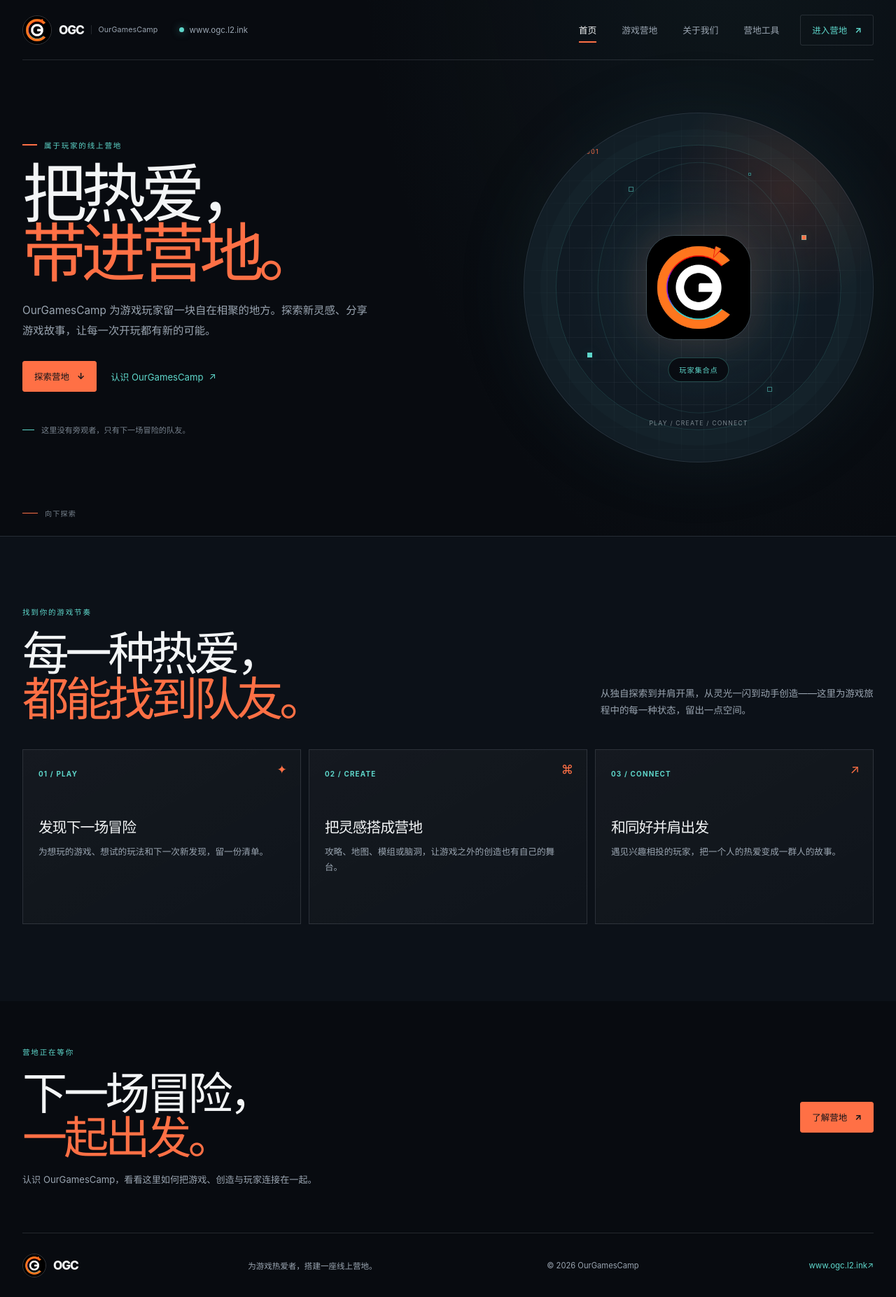
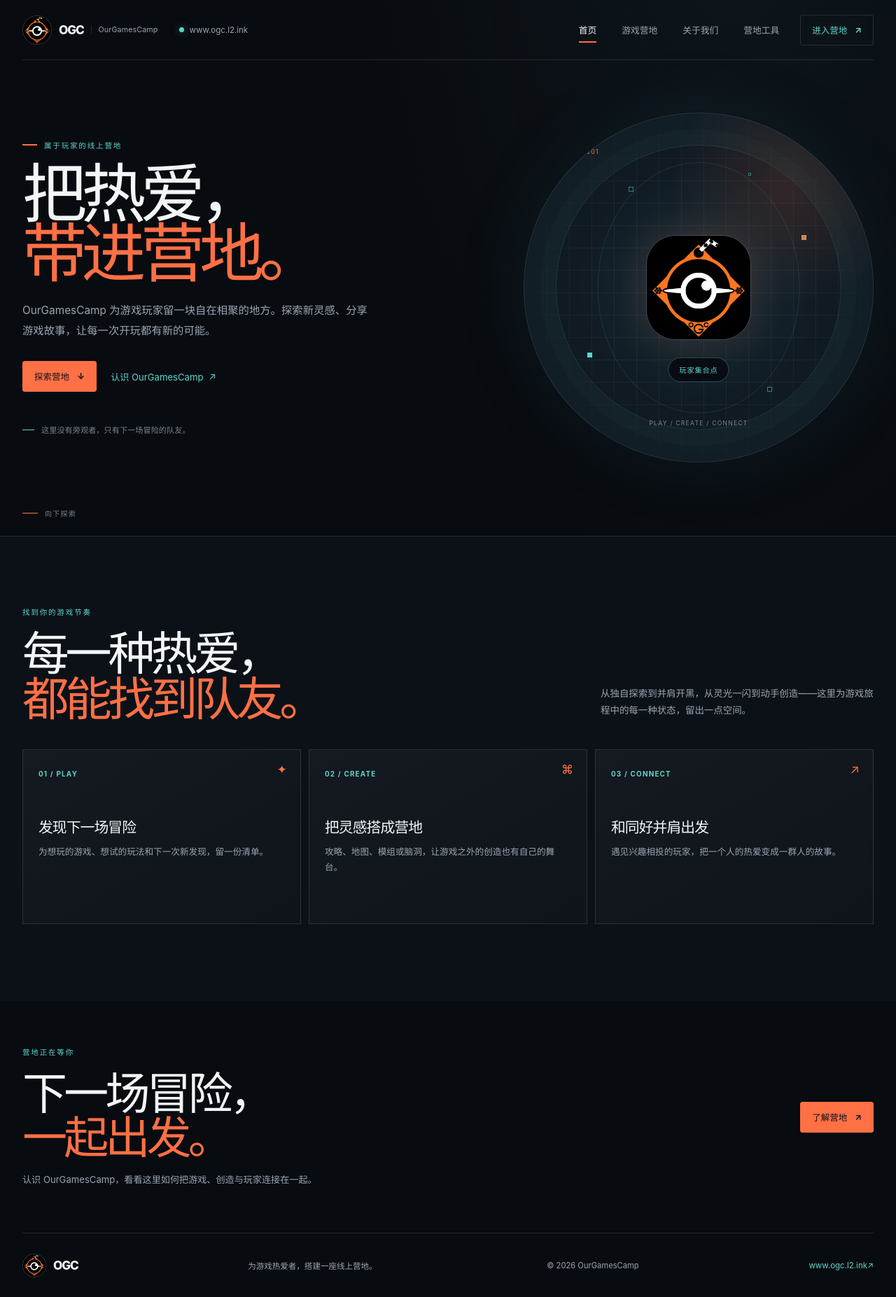
Before and after one commit to DGX-WJY/ogc.github.io, a plain HTML site: page view/ogc.html in a window 1280 px wide. Shown: the whole page at 70% size. Drawn offline with Linux system fonts and the light colour scheme.

Commit message:
webp updata

```diff
--- a/view/ogc.html
+++ b/view/ogc.html
@@ -22,7 +22,7 @@
     <div class="site-shell">
         <header class="site-header">
             <a class="brand" href="./ogc.html" data-copy="common.brand.logoAlt" data-copy-attribute="aria-label">
-                <img src="../Resources/img/OGC.webp" alt="" width="42" height="42">
+                <img src="../Resources/img/ogcweb.webp" alt="" width="50" height="50">
                 <span class="brand__name" data-copy="common.brand.short"></span>
                 <span class="brand__full" data-copy="common.brand.full"></span>
             </a>
@@ -59,7 +59,7 @@
                     <div class="camp-art__orbit camp-art__orbit--outer"></div>
                     <div class="camp-art__orbit camp-art__orbit--inner"></div>
                     <div class="camp-art__pixels" aria-hidden="true"><i></i><i></i><i></i><i></i><i></i></div>
-                    <img class="camp-art__mark" src="../Resources/img/OGC.webp" alt="" width="142" height="142">
+                    <img class="camp-art__mark" src="../Resources/img/ogcweb.webp" alt="" width="150" height="150">
                     <span class="camp-art__badge" data-copy="hero.artBadge"></span>
                     <span class="camp-art__caption" data-copy="hero.artLine"></span>
                     <span class="camp-art__chip" data-copy="hero.artChip"></span>
@@ -109,7 +109,7 @@
 
         <footer class="site-footer">
             <a class="brand" href="./ogc.html" data-copy="common.brand.logoAlt" data-copy-attribute="aria-label">
-                <img src="../Resources/img/OGC.webp" alt="" width="34" height="34">
+                <img src="../Resources/img/ogcweb.webp" alt="" width="50" height="50">
                 <span class="brand__name" data-copy="common.brand.short"></span>
             </a>
             <p data-copy="common.footer.tagline"></p>
```
Also changed, not shown: 404.html (+3 -3 lines), index.html (+2 -2 lines), view/102.html (+3 -3 lines), view/404.html (+3 -3 lines), view/about.html (+3 -3 lines), view/tools.html (+3 -3 lines), Resources/img/OGC.webp (deleted), Resources/img/ogcweb.webp (added).
